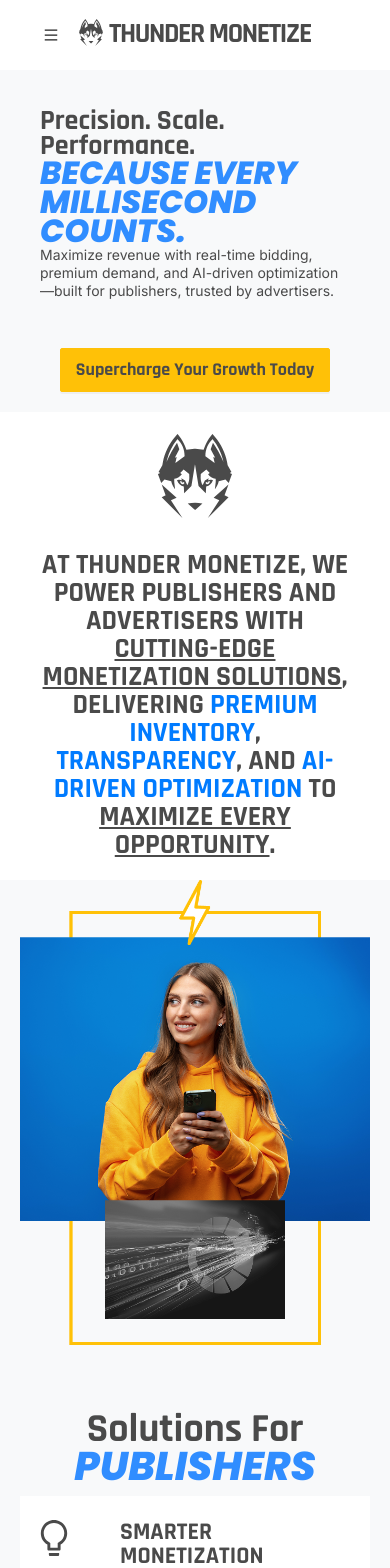
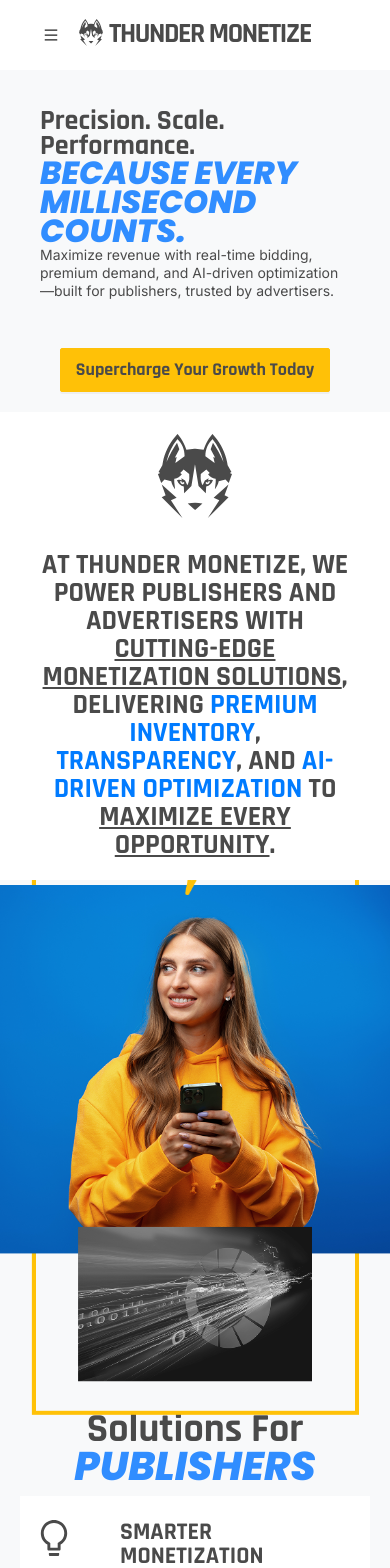
Before and after one commit to jwong65/vite-react-site, a React (Vite) app: page / in a window 390 px wide. Shown: the top 1568 px of the page. Built offline with nearby package versions, Linux system fonts and the light colour scheme.

Commit message:
Removed 350 margin from breakpoints, changed 768 breakpoint to 834 and have a scale transforming image on the homepage

```diff
--- a/src/pages/home.css
+++ b/src/pages/home.css
@@ -455,15 +455,10 @@
         gap:60px;
     }
 }
-@media(max-width: 834px){
-    .right-content-home img, .left-content-home img {
-        margin-top: 350px;
-      }
-}
 
 /* Tablet Sizes */
 
-@media (max-width: 768px) {
+@media (max-width: 834px) {
     .main-heading, .sub-heading {
         font-size: 40px;
     }
@@ -504,9 +499,13 @@
       .left-content-home {
         margin-bottom: 20px;
       }
-    .right-content-home img, .left-content-home img {
-        margin-top: 350px;
-      }
+
+      .right-content-home img, .left-content-home img {
+        transform: scale(1.3);
+        transform-origin: center center;
+        margin: 0 auto;
+        display: block;
+    }
 
     .partners-grid{
         gap:40px;
```
